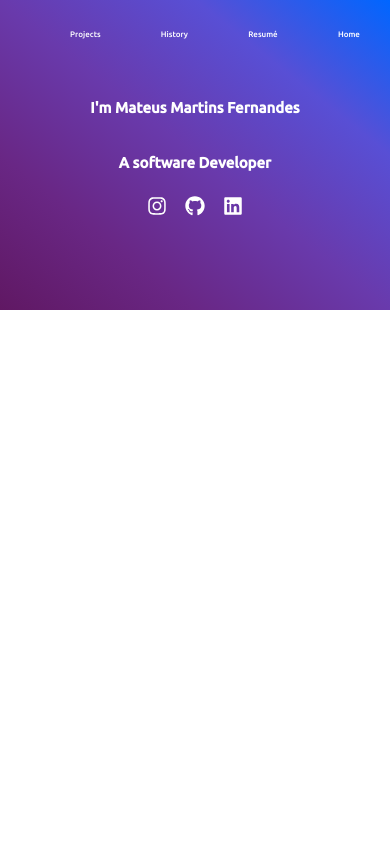
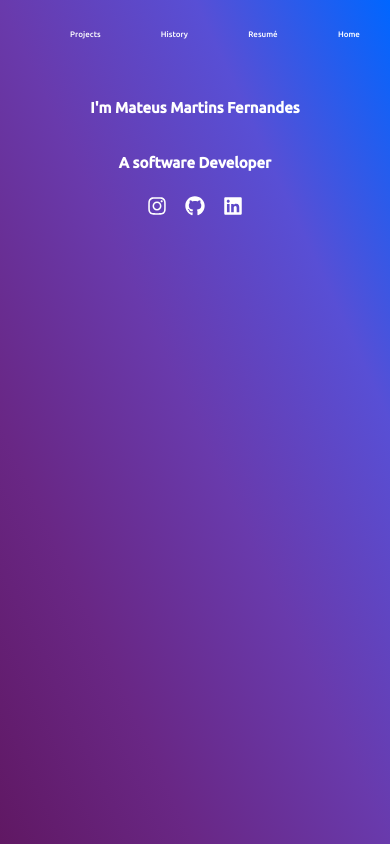
Before and after one commit to teusmamf/Portfolio, a React (Vite) app: page / in a window 390 px wide. Built offline with nearby package versions, Linux system fonts and the light colour scheme; no server answers; a web font is replaced by a local one.

Commit message:
ajustes icone db e background preenhcendo toda a tela

```diff
--- a/src/components/skills.jsx
+++ b/src/components/skills.jsx
@@ -67,7 +67,7 @@
                     <FontAwesomeIcon icon={faNodeJs} className="icons_resume_node"/>
                     <FontAwesomeIcon icon={faPhp} className="icons_resume_react"/>
                     <FontAwesomeIcon icon={faJava} className="icons_resume_html"/>
-                    <svg xmlns="http://www.w3.org/2000/svg" height="3em" viewBox="0 0 448 512" fill="#ffffff" ><path d="M448 80v48c0 44.2-100.3 80-224 80S0 172.2 0 128V80C0 35.8 100.3 0 224 0S448 35.8 448 80zM393.2 214.7c20.8-7.4 39.9-16.9 54.8-28.6V288c0 44.2-100.3 80-224 80S0 332.2 0 288V186.1c14.9 11.8 34 21.2 54.8 28.6C99.7 230.7 159.5 240 224 240s124.3-9.3 169.2-25.3zM0 346.1c14.9 11.8 34 21.2 54.8 28.6C99.7 390.7 159.5 400 224 400s124.3-9.3 169.2-25.3c20.8-7.4 39.9-16.9 54.8-28.6V432c0 44.2-100.3 80-224 80S0 476.2 0 432V346.1z"/></svg>
+                    <svg xmlns="http://www.w3.org/2000/svg" className="icon_db" height="3em" viewBox="0 0 448 512" fill="#ffffff" ><path className="icon_db" d="M448 80v48c0 44.2-100.3 80-224 80S0 172.2 0 128V80C0 35.8 100.3 0 224 0S448 35.8 448 80zM393.2 214.7c20.8-7.4 39.9-16.9 54.8-28.6V288c0 44.2-100.3 80-224 80S0 332.2 0 288V186.1c14.9 11.8 34 21.2 54.8 28.6C99.7 230.7 159.5 240 224 240s124.3-9.3 169.2-25.3zM0 346.1c14.9 11.8 34 21.2 54.8 28.6C99.7 390.7 159.5 400 224 400s124.3-9.3 169.2-25.3c20.8-7.4 39.9-16.9 54.8-28.6V432c0 44.2-100.3 80-224 80S0 476.2 0 432V346.1z"/></svg>
                     <FontAwesomeIcon icon={faPython} className="icons_resume_react"/>
 
 
--- a/src/styles/style_home.css
+++ b/src/styles/style_home.css
@@ -73,7 +73,10 @@
     color: #4c004c;
 }
 
-
+.date_icon.vertical-timeline-element-date{
+  color: #ffffff;
+  font-size: 20%;
+}
 
 .container_ul_navbar{
     display: flex;
@@ -130,20 +133,20 @@
 
 
 .Home_container{
-    background-image: linear-gradient(to left bottom, #0066ff, #584fd5, #693aac, #692785, #601863);
     position: absolute;
     width: 100%;
     height: 100%;
     overflow-x: hidden;
+    background-image: linear-gradient(to left bottom, #0066ff, #584fd5, #693aac, #692785, #601863);
 
 }
 
 .resume{
-    background-image: linear-gradient(to left bottom, #0066ff, #584fd5, #693aac, #692785, #601863);
     position: absolute;
     width: 100%;
     height: 100%;
     overflow-x: hidden;
+    background-image: linear-gradient(to left bottom, #0066ff, #584fd5, #693aac, #692785, #601863);
 }
 
 
@@ -248,9 +251,7 @@
     height: 100%;
 }
 
-.resume{
-    overflow-y:scroll;
-}
+
 .icons_resume_js{
     color:#FFD700;
     width: 18%;
@@ -368,6 +369,7 @@
 }
 
 
+
 .skills_text{
     color: #f2f2f2;
     font-family: 'Ubuntu', sans-serif;
@@ -387,8 +389,9 @@
   html {
     margin: 0;
     padding: 0;
+    height: 100%;
     overflow-x: hidden;
-    background: linear-gradient(135deg, #140624, #031883);
+    background-image: linear-gradient(to left bottom, #0066ff, #584fd5, #693aac, #692785, #601863);
   }
 
   /* Navbar */
@@ -414,6 +417,8 @@
     transform: scale(1.1);
     color: #4c004c;
   }
+
+
 
   /* Container de animações */
   .container_animations {
@@ -455,22 +460,43 @@
   }
 
   /* Container Principal */
-  .Home_container,
-  .resume,
   .history_container,
   .projects_page {
-    background-image: linear-gradient(to left bottom, #0066ff, #584fd5, #693aac, #692785, #601863);
+    position: absolute;
     width: 100%;
     height: 100%;
     overflow-x: hidden;
-    position: absolute;
-    padding-bottom: 20%;
+
   }
 
+  .Home_container{
+    position: absolute;
+    width: 100%;
+    height: 100%;
+    overflow-x: hidden;
+    background-image: none;
+  }
+
+  .resume{
+    height: 110%;
+    background-image: none;
+  }
+
+  .icon_db{
+    width: 20%;
+  }
+  .date_icon.vertical-timeline-element-date{
+    font-size: 25px;
+    color: #000000;
+  }
 
 
   /* Ajustes para dispositivos com largura máxima de 768 pixels */
   @media screen and (max-width: 768px) {
+    body{
+      padding: 0%;
+      margin: 0%;
+    }
     /* Navbar */
     .ul_navbar {
       display: flex;
@@ -536,7 +562,8 @@
     .resume,
     .history_container,
     .projects_page {
-      height: auto;
+      position: absolute;
+      height: 100%;
     }
 
 
@@ -577,7 +604,6 @@
         padding: 5px;
       }
 
-
       .Home_container,
       .resume,
       .history_container,
@@ -604,4 +630,9 @@
         text-decoration: none;
       }
 
+      .date_icon.vertical-timeline-element-date{
+        font-size: 25px;
+        color: #000000;
+      }
+
     }
```
